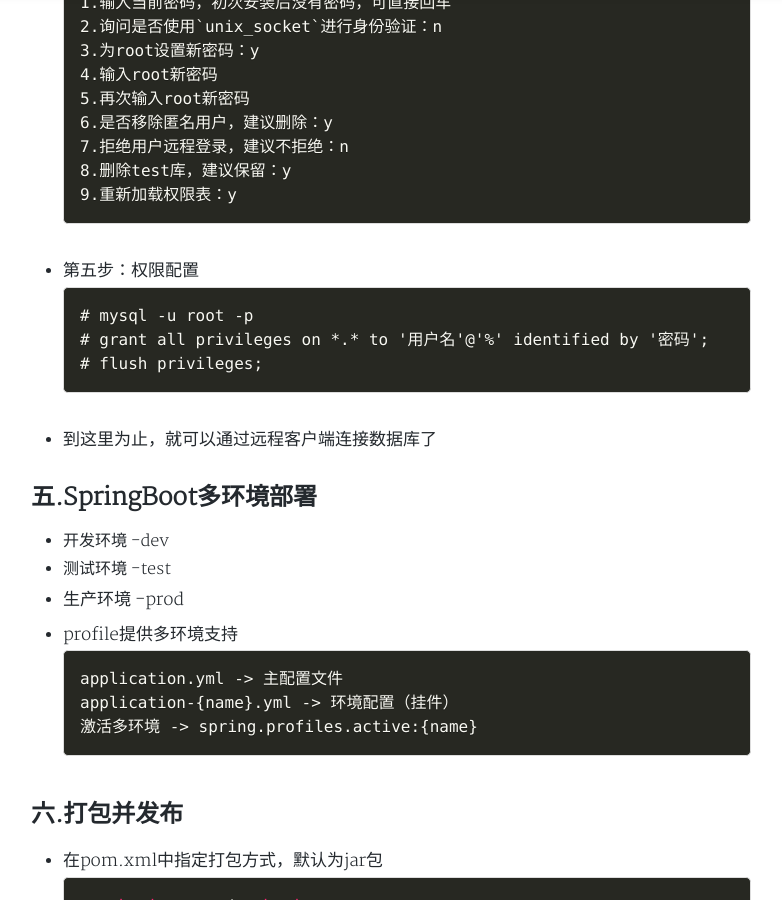
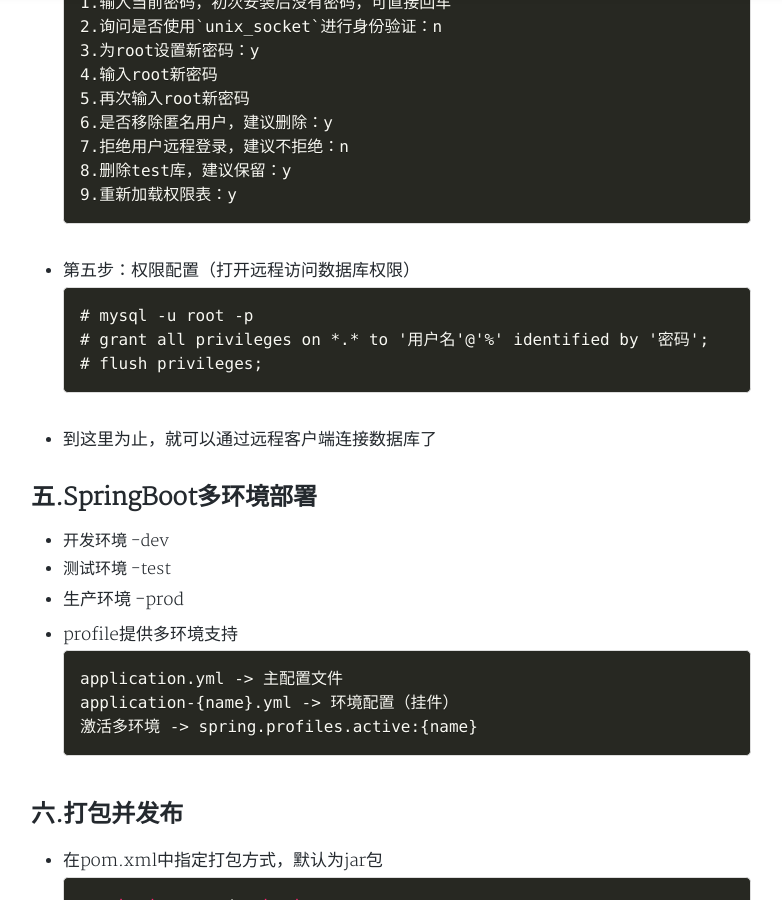
Before and after one commit to cszmzh/BA-NANA.github.io, a Jekyll site: the page built from _posts/2020-01-25-Linux实战——项目部署上线.md, in a window 1280 px wide and 900 px high, scrolled down 4474 px. Shown: the whole window, without its empty margins (249-1031 px from the left). Built offline with Jekyll 4.4.1, drawn with Linux system fonts in a browser that asks for light colours; nearby versions of some CDN libraries; comment, search, counter and statistics services are not loaded; a style sheet for code colours, icons or effects is not loaded.

Commit message:
Update 2020-01-25-Linux实战——项目部署上线.md

```diff
--- a/_posts/2020-01-25-Linux实战——项目部署上线.md
+++ b/_posts/2020-01-25-Linux实战——项目部署上线.md
@@ -184,7 +184,7 @@
   9.重新加载权限表：y
   ~~~
 
-* 第五步：权限配置
+* 第五步：权限配置（打开远程访问数据库权限）
 
   ~~~
   # mysql -u root -p
```
